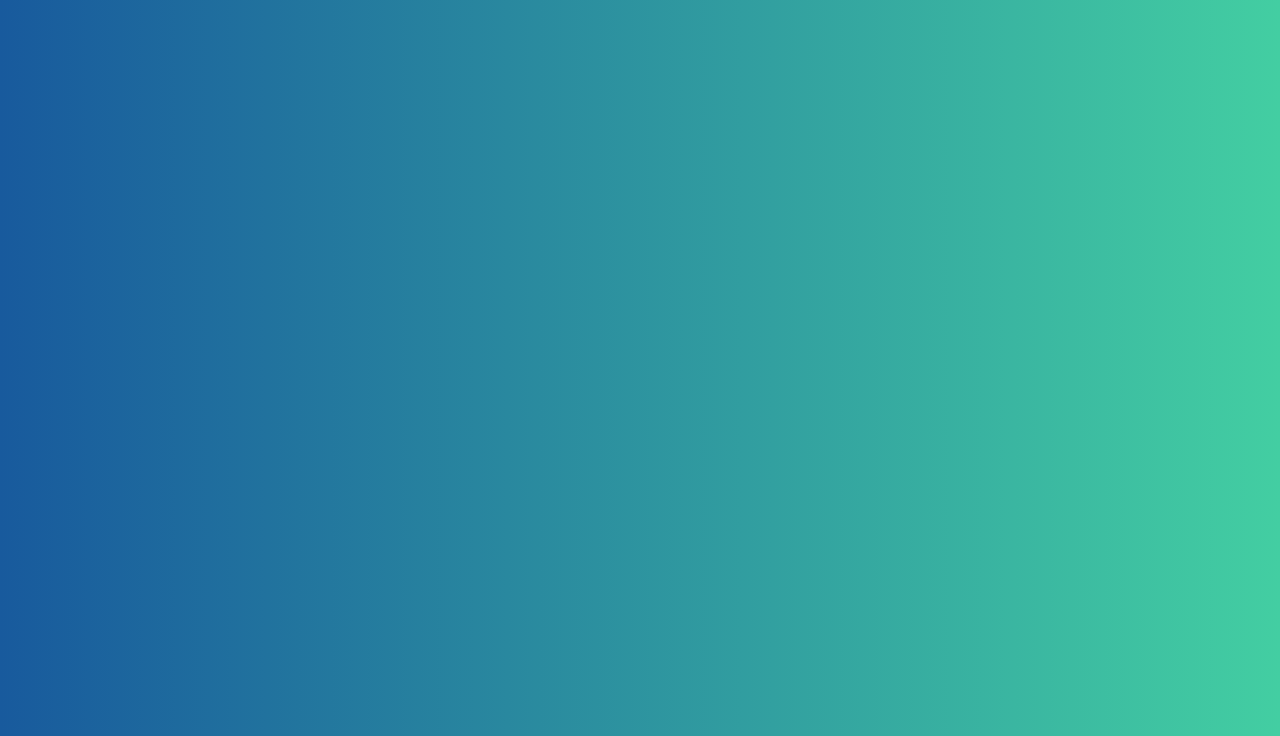
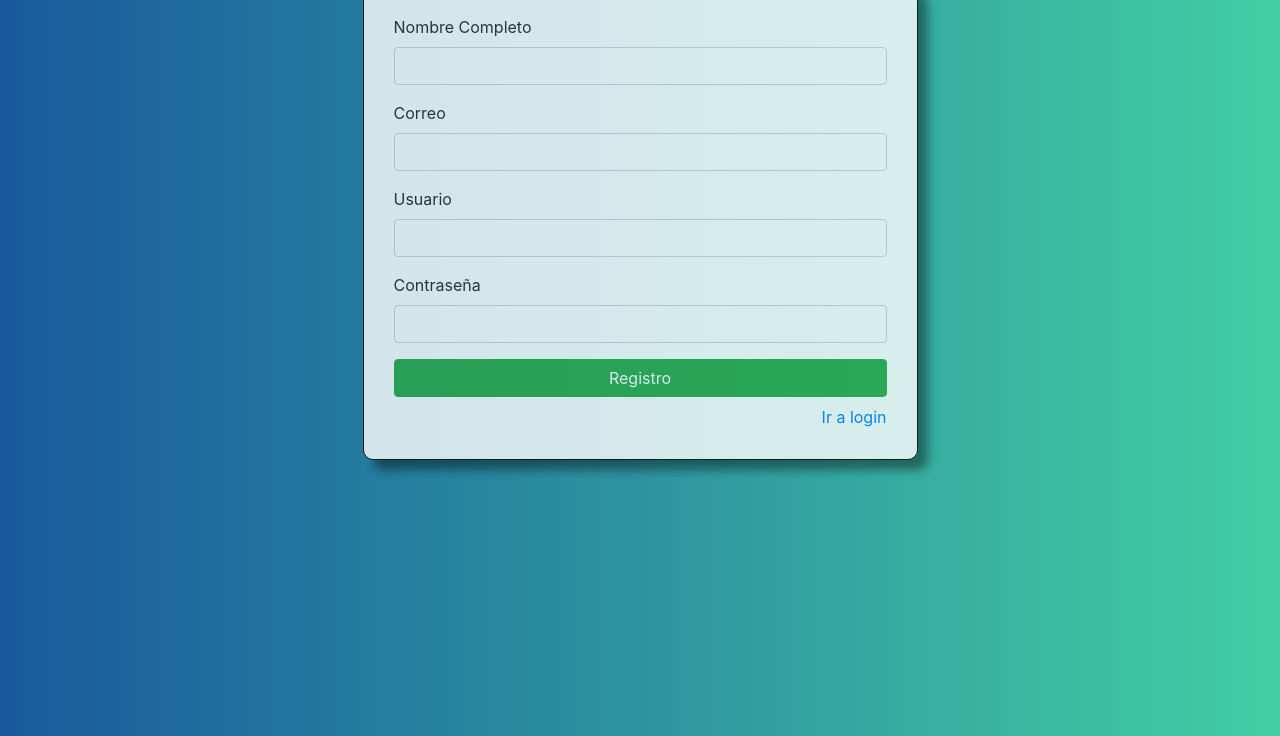
Before and after one commit to elliottsein10/elliottsein80.github.io, a plain HTML site: page registro.html in a window 1280 px wide. Shown: the part 64-800 px from the top of the page. Drawn offline with Linux system fonts and the light colour scheme.

Commit message:
Tercer commit ESL}

```diff
--- a/css/estilos.css
+++ b/css/estilos.css
@@ -2,7 +2,7 @@ body{
     background: linear-gradient(to right, #185a9d, #43cea2);
 }
 
-#login{
+#login, #registro {
     width: 50%;
     border: 1px solid black;
     border-radius: 10px;
@@ -12,3 +12,7 @@ body{
     opacity: .8;
     box-shadow: 10px 10px 10px 0px rgba(0,0,0,.5);
 }
+
+#link{
+    text-align: right;
+}
--- a/registro.html
+++ b/registro.html
@@ -8,6 +8,33 @@
     <link rel="stylesheet" href="css/estilos.css">
 </head>
 <body>
-    <h1>Bienvenidos a mi Registro</h1>
+    <div class="container mt-5">
+        <div id="registro">
+            <form action="">
+                <div class="form-group">
+                    <label for="name">Nombre Completo</label>
+                    <input type="text" id="name" class="form-control">
+                </div>
+
+                <div class="form-group">
+                    <label for="email">Correo</label>
+                    <input type="email" id="email" class="form-control">
+                </div>
+
+                <div class="form-group">
+                    <label for="user">Usuario</label>
+                    <input type="text" id="user" class="form-control">
+                </div>
+                <div class="form-group">
+                    <label for="pass">Contraseña</label>
+                    <input type="password" id="pass" class="form-control">
+                </div>
+                <input type="submit" value="Registro" class="btn btn-success btn-block">
+            </form>
+            <div id="link" class="mt-2">
+                <a href="./index.html">Ir a login</a>
+            </div>
+        </div>
+    </div>
 </body>
 </html>
```
Also changed, not shown: index.html (+3 -0 lines), inicio.html (+5 -1 lines).
